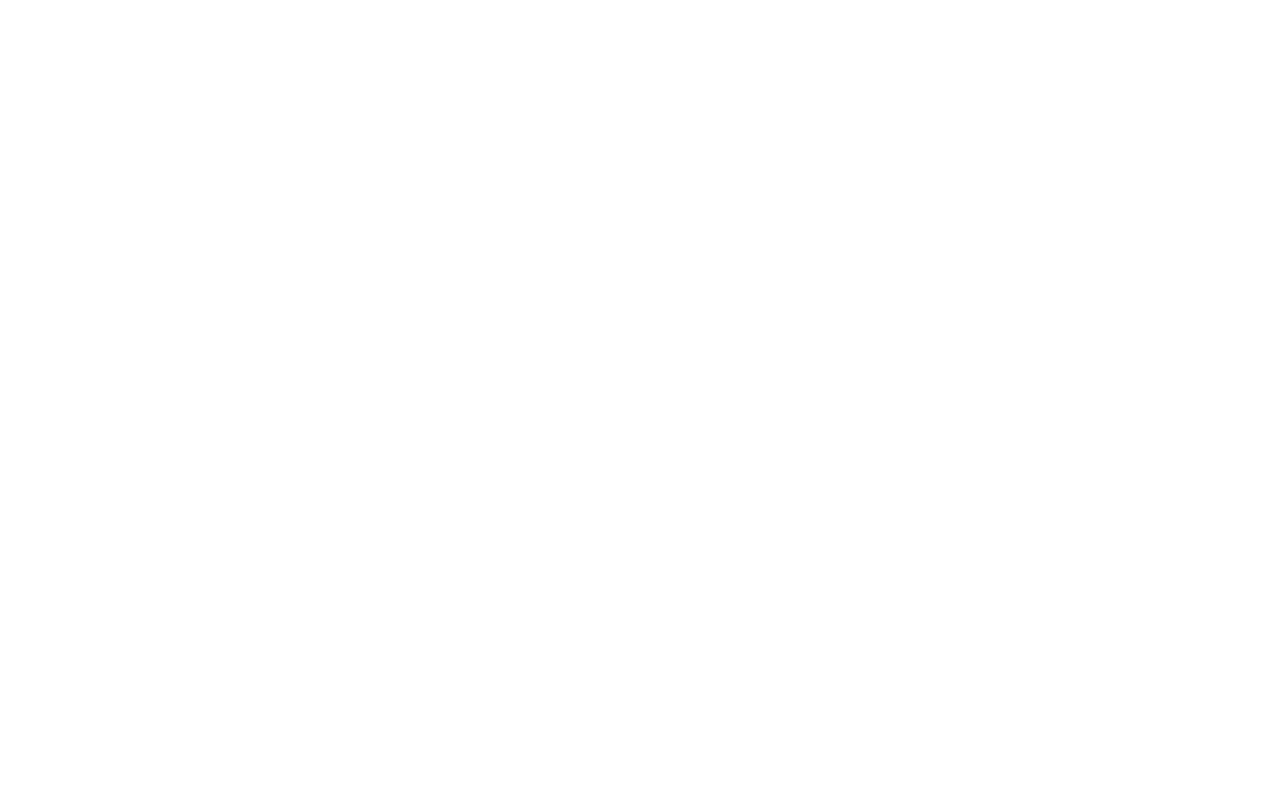
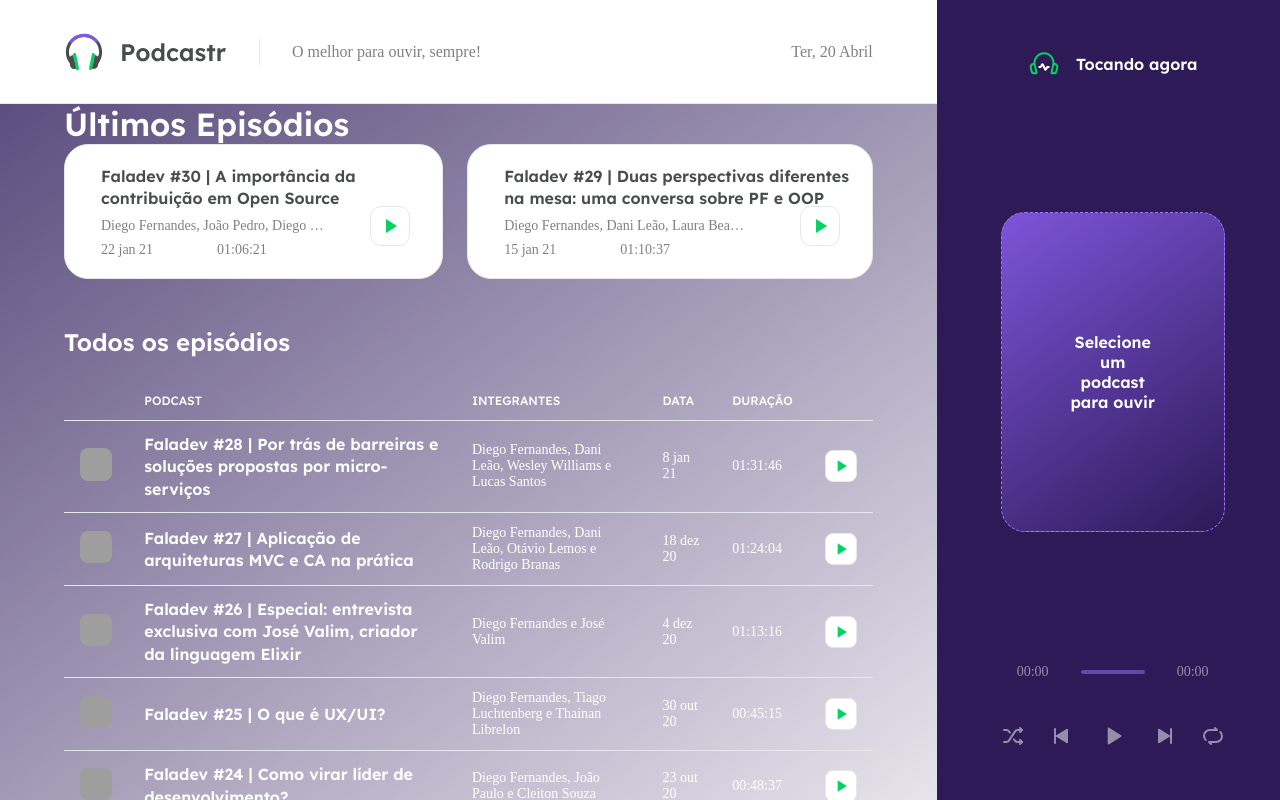
Before and after one commit to kelyAna/podcastr, a Next.js app: page / in a window 1280 px wide. Built offline with nearby package versions, Linux system fonts and the light colour scheme; data requests are answered from the project's data file; grey boxes are pictures that could not be loaded.

Commit message:
Add Player component refatoring

```diff
--- a/src/contexts/PlayerContext.tsx
+++ b/src/contexts/PlayerContext.tsx
@@ -1,4 +1,4 @@
-import { createContext, useState } from 'react'
+import { createContext, ReactNode, useState } from 'react'
 
 type Episode = {
   title: string,
@@ -19,12 +19,16 @@ type PlayerContextData = {
 
 export const PlayerContext = createContext({} as PlayerContextData)
 
-export function PlayerContextProvider(prop) {
+type PlayerContextProps = {
+  children: ReactNode;
+}
+
+export default function PlayerContextProvider({ children }: PlayerContextProps) {
   const [episodeList, setEpisodeList] = useState([])
   const [currentEpisodeIndex, setCurrentEpisodeIndex] = useState(0)
   const [isPlaying, setIsPlaying] = useState(false)
 
-  function play(episode) {
+  function play(episode: Episode) {
     setEpisodeList([episode])
     setCurrentEpisodeIndex(0)
     setIsPlaying(true)
@@ -48,6 +52,7 @@ export function PlayerContextProvider(prop) {
       setPlayingState }
     }
     >
+      {children}
     </PlayerContext.Provider>
   )
 }
--- a/src/pages/_app.tsx
+++ b/src/pages/_app.tsx
@@ -1,6 +1,6 @@
 import { Header } from '../components/Header/index'
 import { Player } from '../components/Player'
-import { PlayerContextProvider } from '../contexts/PlayerContext'
+import PlayerContextProvider from '../contexts/PlayerContext'
 
 import styles from '../styles/app.module.scss'
 import '../styles/global.scss'
@@ -16,6 +16,7 @@ function MyApp({ Component, pageProps }) {
         <Player />
       </div>
     </PlayerContextProvider>
+
   )
 }
 
```
